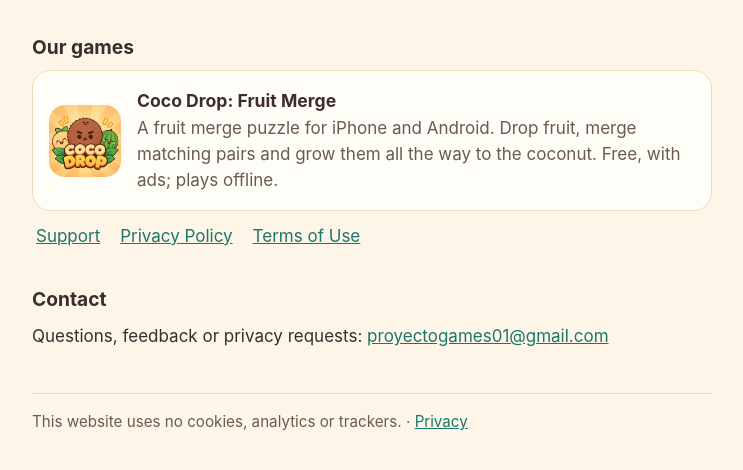
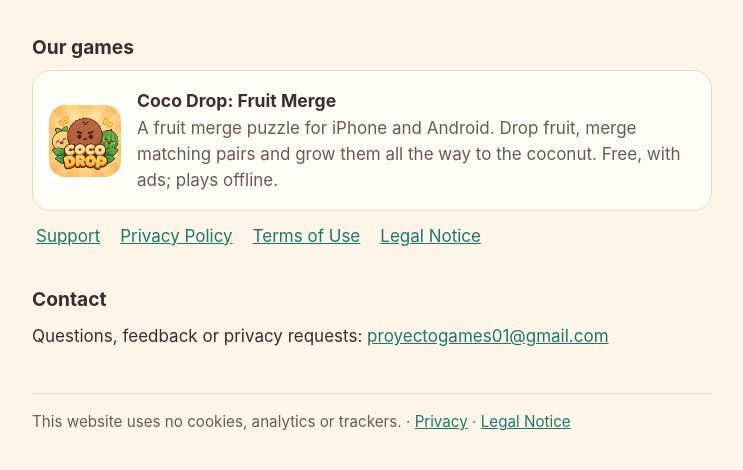
Before and after one commit to paulinogales/proyectogames01-rgb.github.io, a plain HTML site: page index.html in a window 1280 px wide. Shown: the part 114-584 px from the top of the page, without its empty margins (268-1011 px from the left). Drawn offline with Linux system fonts and the light colour scheme.

Commit message:
Link Coco Drop legal notice from index.html

```diff
--- a/index.html
+++ b/index.html
@@ -40,14 +40,14 @@
         the way to the coconut. Free, with ads; plays offline.</span>
     </div>
   </a>
-  <p class="links"><a href="coco-drop/">Support</a><a href="coco-drop/privacy.html">Privacy Policy</a><a href="coco-drop/terms.html">Terms of Use</a></p>
+  <p class="links"><a href="coco-drop/">Support</a><a href="coco-drop/privacy.html">Privacy Policy</a><a href="coco-drop/terms.html">Terms of Use</a><a href="coco-drop/legal.html">Legal Notice</a></p>
 
   <h2>Contact</h2>
   <p>Questions, feedback or privacy requests:
     <a href="mailto:proyectogames01@gmail.com">proyectogames01@gmail.com</a></p>
 
   <footer>This website uses no cookies, analytics or trackers. ·
-    <a href="coco-drop/privacy.html#website">Privacy</a></footer>
+    <a href="coco-drop/privacy.html#website">Privacy</a> · <a href="coco-drop/legal.html">Legal Notice</a></footer>
 </main>
 </body>
 </html>
```
